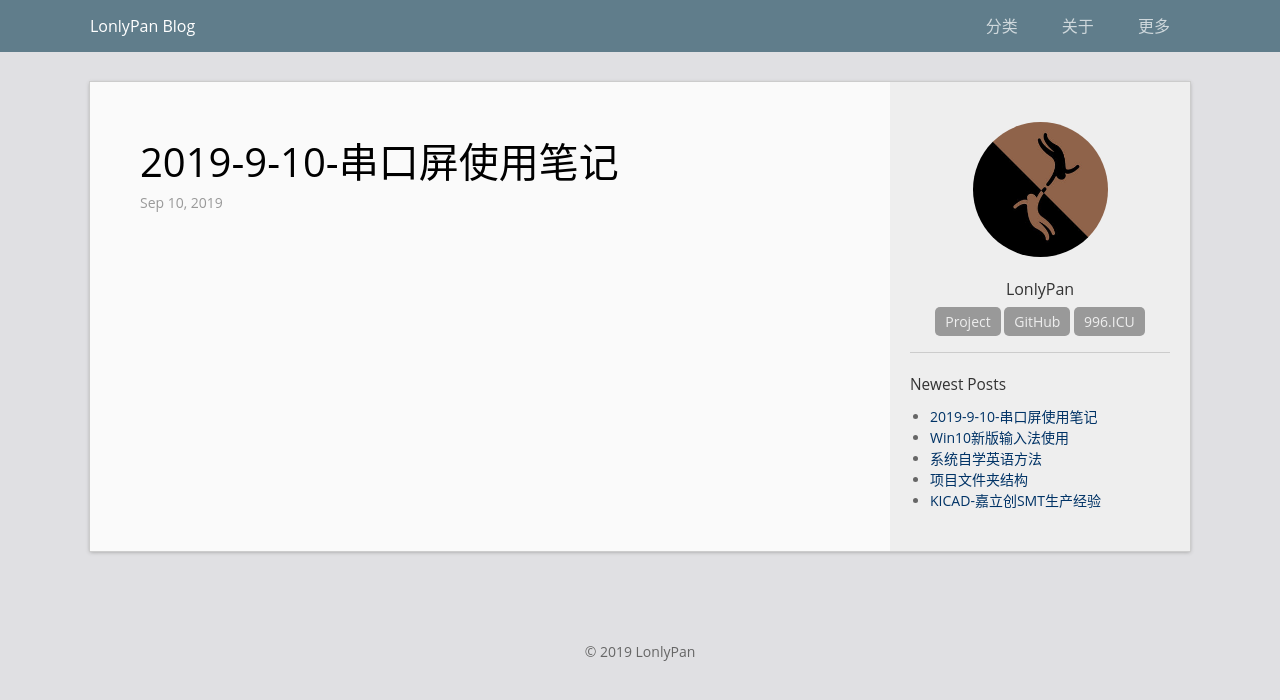
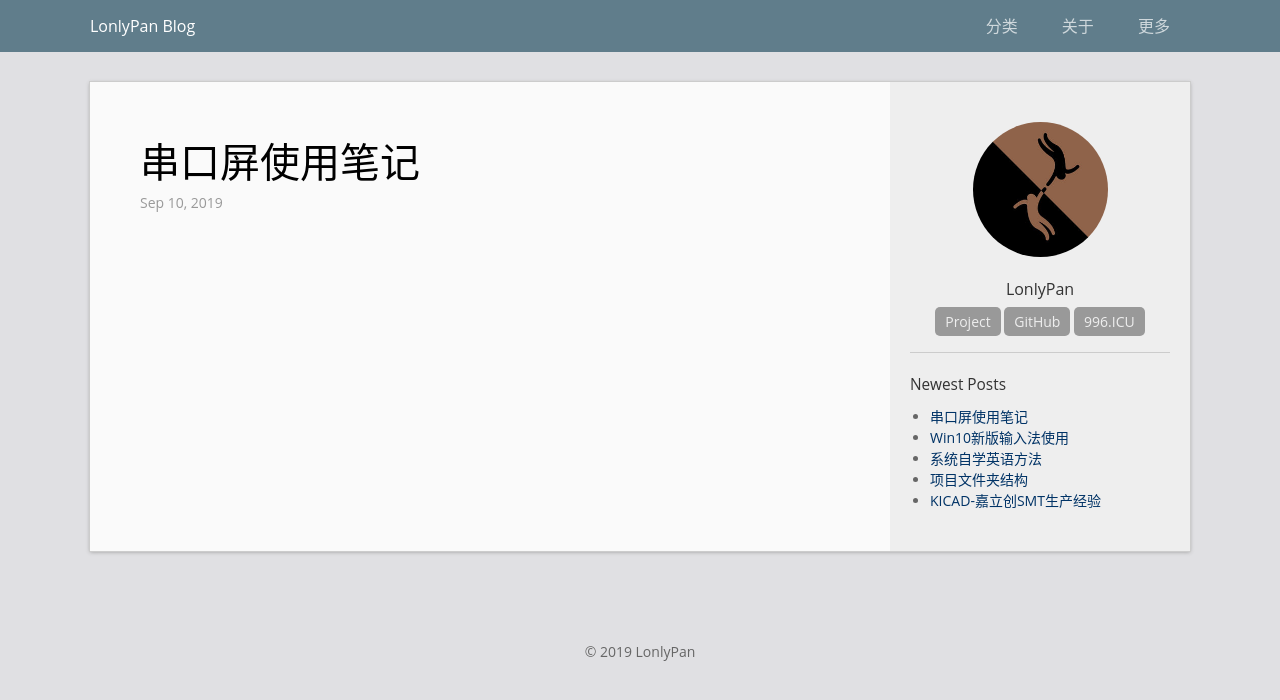
Before and after one commit to LonlyStack/LonlyPan.github.io, a Jekyll site: the page built from _posts/2019-9-10-串口屏使用笔记.md, in a window 1280 px wide. Shown: the top 700 px of the page. Built offline with Jekyll 4.4.1, drawn with Linux system fonts in a browser that asks for light colours.

Commit message:
修改文件: _posts/2019-9-10-串口屏使用笔记.md

```diff
--- a/_posts/2019-9-10-串口屏使用笔记.md
+++ b/_posts/2019-9-10-串口屏使用笔记.md
@@ -1,6 +1,6 @@
 ---
 layout: post
-title: "2019-9-10-串口屏使用笔记"
-data: 2019-9-10 11:1
+title: "串口屏使用笔记"
+data: 2019-09-10 11:1
 categories:  HTML&CSS
 ---
```
